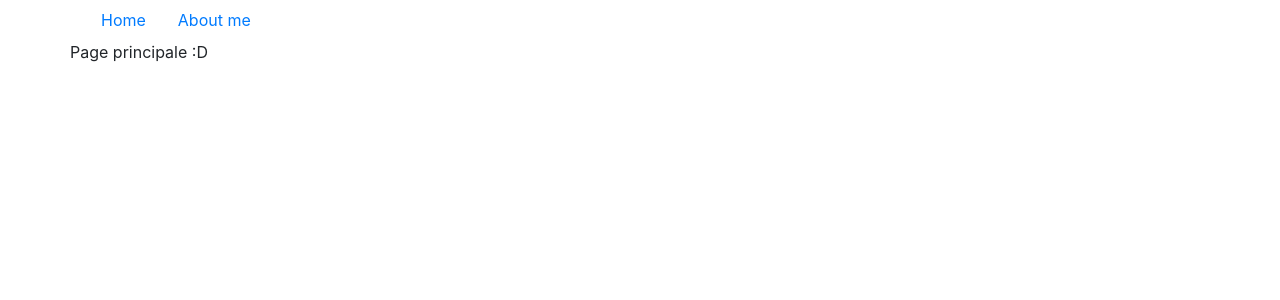
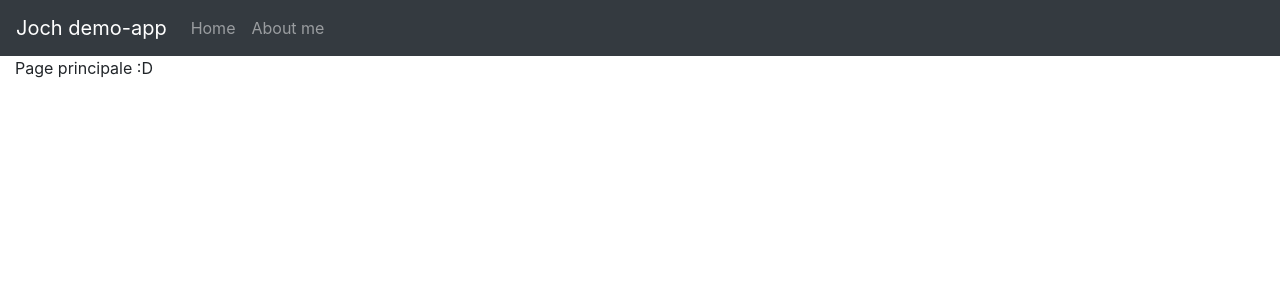
Before and after one commit to JConan/joch-demo-app, a React (Create React App) app: page / in a window 1280 px wide. Shown: the top 300 px of the page. Built offline with nearby package versions, Linux system fonts and the light colour scheme; the HTML template or start-up script is replaced by a standard one.

Commit message:
refactor navbar and change the theming

```diff
--- a/src/App.tsx
+++ b/src/App.tsx
@@ -1,21 +1,12 @@
 import React from "react";
-import { NavLink, Route, Switch } from "react-router-dom";
+import { Route, Switch } from "react-router-dom";
+import NavBar from "./components/NavBar";
 
 function App() {
   return (
     <div className="App">
-      <div className="container">
-        <div>
-          <ul className="nav justify-center">
-            <li className="nav-link item">
-              <NavLink to="/">Home</NavLink>
-            </li>
-            <li className="nav-link item">
-              <NavLink to="/about">About me</NavLink>
-            </li>
-          </ul>
-        </div>
-        <div className="row content">
+      <NavBar />
+      <div className="container-fluid">
         <Switch>
           <Route path="/about">
             <div>Page à propos de moi :)</div>
@@ -26,7 +17,6 @@ function App() {
         </Switch>
       </div>
     </div>
-    </div>
   );
 }
 
--- /dev/null
+++ b/src/components/NavBar.tsx
@@ -0,0 +1,36 @@
+import * as React from "react";
+import { Link } from "react-router-dom";
+
+export interface NavBarProps {}
+
+const NavBar: React.SFC<NavBarProps> = () => {
+  return (
+    <nav className="navbar navbar-expand-lg navbar-dark bg-dark">
+      <Link className="navbar-brand" to="/">
+        Joch demo-app
+      </Link>
+      <div className="collapse navbar-collapse" id="navbarNav">
+        <ul className="navbar-nav">
+          <NavBarItem to="/">Home</NavBarItem>
+          <NavBarItem to="/about">About me</NavBarItem>
+        </ul>
+      </div>
+    </nav>
+  );
+};
+
+export default NavBar;
+
+export interface NavBarItemProps {
+  to: string;
+}
+
+const NavBarItem: React.SFC<NavBarItemProps> = (props) => {
+  return (
+    <li className="nav-item">
+      <Link className="nav-link" to={props.to}>
+        {props.children}
+      </Link>
+    </li>
+  );
+};
```
Lines whose indentation alone changed are shown as unchanged.
